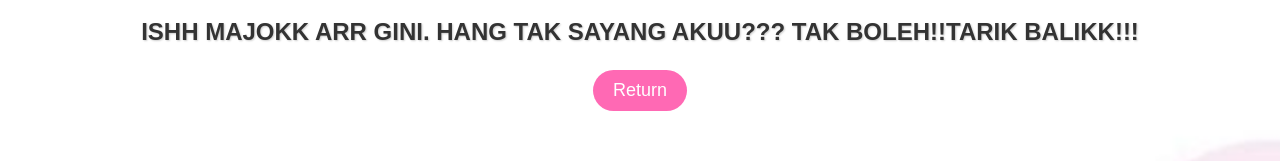
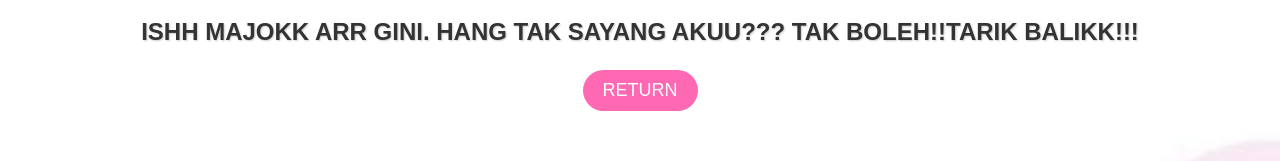
Before and after one commit to wthevrq/redflag.github.io, a plain HTML site: page No.html in a window 1280 px wide. Shown: the part 547-708 px from the top of the page. Drawn offline with Linux system fonts and the light colour scheme.

Commit message:
Update No.html

```diff
--- a/No.html
+++ b/No.html
@@ -73,7 +73,7 @@
             <img src="gmbr3.jpg" alt="">
         </div>
         <p class="message">ISHH MAJOKK ARR GINI. HANG TAK SAYANG AKUU??? TAK BOLEH!!TARIK BALIKK!!!</p>
-        <a href="Utama.html" class="next-button">Return</a>
+        <a href="Utama.html" class="next-button">RETURN</a>
     </div>
 </body>
 </html>
```
